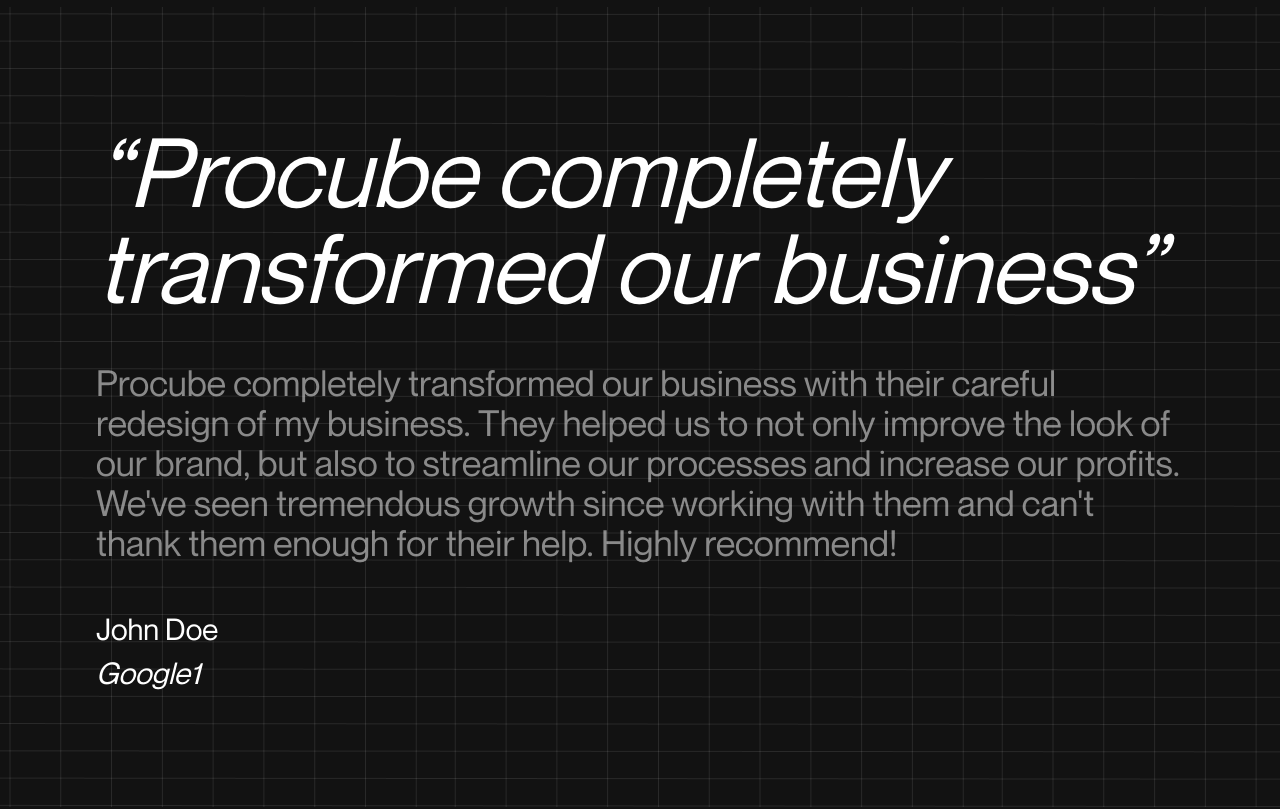
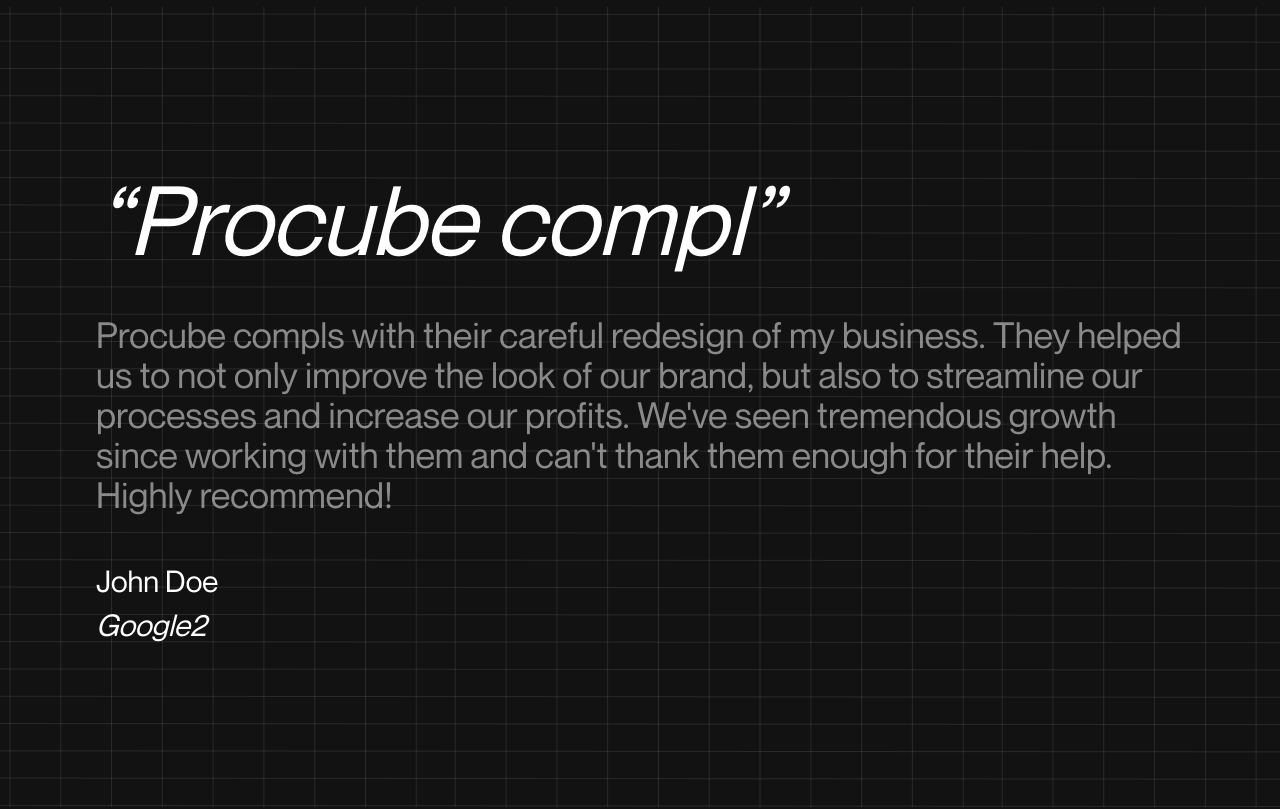
Before and after one commit to procube-cx/procube, a React (Create React App) app: page / in a window 1280 px wide. Shown: the part 5380-6189 px from the top of the page. Built offline with nearby package versions, Linux system fonts and the light colour scheme.

Commit message:
carousel finished

```diff
--- a/package.json
+++ b/package.json
@@ -13,6 +13,7 @@
     "react-dom": "^18.2.0",
     "react-icons": "^5.0.1",
     "react-intersection-observer": "^9.6.0",
+    "react-multi-carousel": "^2.8.4",
     "react-responsive": "^9.0.2",
     "react-scripts": "5.0.1",
     "styled-components": "^6.1.8",
--- a/src/component/hero/Landing7.js
+++ b/src/component/hero/Landing7.js
@@ -1,5 +1,27 @@
 import React, { useState } from 'react';
-import { motion, AnimatePresence } from 'framer-motion';
+import Carousel from 'react-multi-carousel';
+import 'react-multi-carousel/lib/styles.css';
+import './hero.css';
+
+const responsive = {
+    superLargeDesktop: {
+      // the naming can be any, depends on you.
+      breakpoint: { max: 4000, min: 3000 },
+      items: 1
+    },
+    desktop: {
+      breakpoint: { max: 3000, min: 1024 },
+      items: 1
+    },
+    tablet: {
+      breakpoint: { max: 1024, min: 464 },
+      items: 1
+    },
+    mobile: {
+      breakpoint: { max: 464, min: 0 },
+      items: 1
+    }
+  };
 
 
 const data = [
@@ -40,20 +62,34 @@ const Landing7 = () => {
 
 
     return (
-        <div className='bg-vector bg-no-repeat px-6 md:px-24  h-screen relative overflow-hidden'>
-                <div className='flex flex-col h-full justify-center'>
+        <Carousel
+        responsive={responsive}
+        infinite={true}
+        autoPlay={true}
+        autoPlaySpeed={5000}
 
-                    <div className='flex flex-col gap-12'>
-                        <p className=' text-4xl md:text-8xl italic font-normal'>“{data[currentItem].heading}”</p>
-                        <p className=' text-xl md:text-4xl opacity-50 font-normal'>{data[currentItem].details}</p>
-                        <div className='flex flex-col gap-2 text-base md:text-3xl'>
-                            <p className=' font-medium '>{data[currentItem].name}</p>
-                            <p className='font-normal italic'>{data[currentItem].position}</p>
+        transitionDuration={500}
+        removeArrowOnDeviceType={["tablet", "mobile"]}
+        // customRightArrow={}
+        >
+            {data.map((item, index) => (
+                <div className='bg-vector bg-no-repeat px-6 md:px-24  h-screen relative overflow-hidden' >
+                    <div className='flex flex-col h-full justify-center'>
+
+                        <div className='flex flex-col gap-12'>
+                            <p className=' text-4xl md:text-8xl italic font-normal'>“{data[index].heading}”</p>
+                            <p className=' text-xl md:text-4xl opacity-50 font-normal'>{data[index].details}</p>
+                            <div className='flex flex-col gap-2 text-base md:text-3xl'>
+                                <p className=' font-medium '>{data[index].name}</p>
+                                <p className='font-normal italic'>{data[index].position}</p>
+                            </div>
                         </div>
                     </div>
+
+
                 </div>
-
-        </div>
+            ))}
+        </Carousel>
     )
 }
 
--- a/src/component/hero/hero.css
+++ b/src/component/hero/hero.css
@@ -41,3 +41,16 @@
     transform: translateX(-75%);
   }
 }
+
+
+.react-multiple-carousel__arrow--left
+ {
+    left: 0px !important;
+    padding-left: 45px;
+}
+
+.react-multiple-carousel__arrow--right
+ {
+    right: 0px !important;
+    padding-right: 45px;
+}
```
Also changed, not shown: 1 other file (tests, documents, lock files or other folders).
